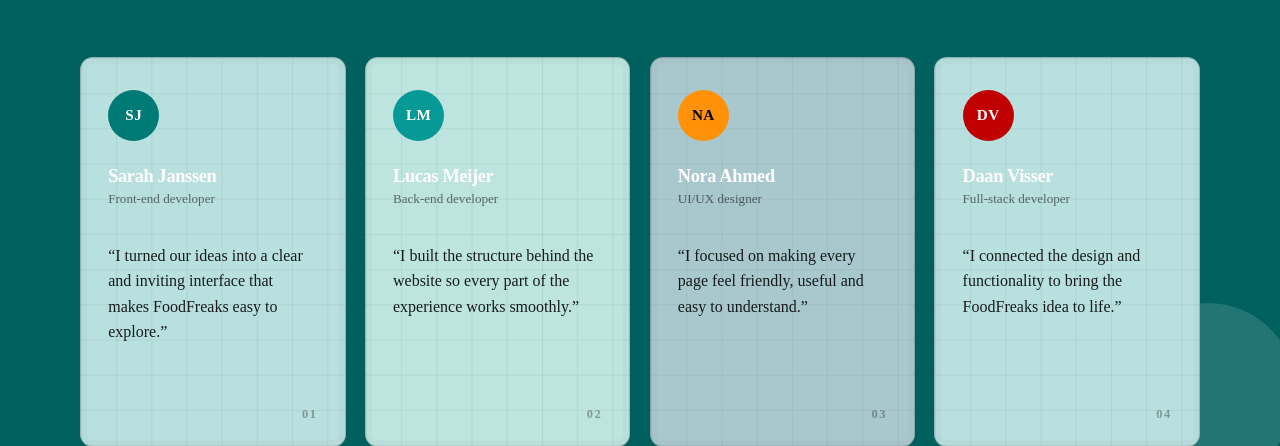
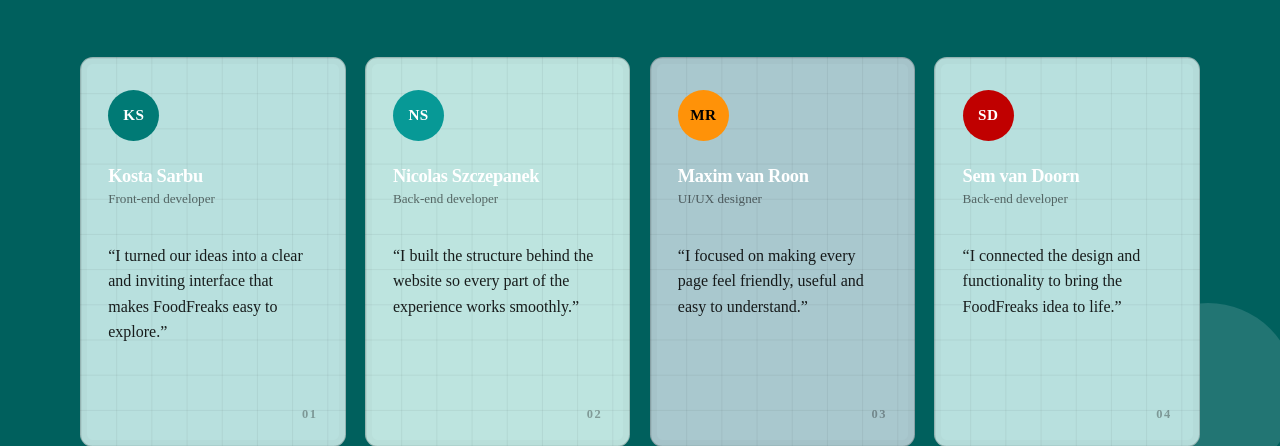
Before and after one commit to Sem-GLR/beroeps_periode_1, a PHP site: page /about in a window 1280 px wide. Shown: the part 568-1014 px from the top of the page. Run offline with PHP 8.4, Linux system fonts and the light colour scheme.

Commit message:
About page had andere front end en back end developer namen en is verandert naar onze namen

```diff
--- a/views/about.view.php
+++ b/views/about.view.php
@@ -37,8 +37,8 @@
     <section class="team-grid" aria-label="Meet the FoodFreaks team">
       <article class="team-card">
         <div class="card-content">
-          <div class="avatar avatar-teal" aria-hidden="true">SJ</div>
-          <h2>Sarah Janssen</h2>
+          <div class="avatar avatar-teal" aria-hidden="true">KS</div>
+          <h2>Kosta Sarbu</h2>
           <p class="role">Front-end developer</p>
           <p class="quote">“I turned our ideas into a clear and inviting interface that makes FoodFreaks easy to explore.”</p>
         </div>
@@ -47,8 +47,8 @@
 
       <article class="team-card">
         <div class="card-content">
-          <div class="avatar avatar-butter" aria-hidden="true">LM</div>
-          <h2>Lucas Meijer</h2>
+          <div class="avatar avatar-butter" aria-hidden="true">NS</div>
+          <h2>Nicolas Szczepanek</h2>
           <p class="role">Back-end developer</p>
           <p class="quote">“I built the structure behind the website so every part of the experience works smoothly.”</p>
         </div>
@@ -57,8 +57,8 @@
 
       <article class="team-card">
         <div class="card-content">
-          <div class="avatar avatar-coral" aria-hidden="true">NA</div>
-          <h2>Nora Ahmed</h2>
+          <div class="avatar avatar-coral" aria-hidden="true">MR</div>
+          <h2>Maxim van Roon</h2>
           <p class="role">UI/UX designer</p>
           <p class="quote">“I focused on making every page feel friendly, useful and easy to understand.”</p>
         </div>
@@ -67,9 +67,9 @@
 
       <article class="team-card">
         <div class="card-content">
-          <div class="avatar avatar-lavender" aria-hidden="true">DV</div>
-          <h2>Daan Visser</h2>
-          <p class="role">Full-stack developer</p>
+          <div class="avatar avatar-lavender" aria-hidden="true">SD</div>
+          <h2>Sem van Doorn</h2>
+          <p class="role">Back-end developer</p>
           <p class="quote">“I connected the design and functionality to bring the FoodFreaks idea to life.”</p>
         </div>
         <div class="card-number">04</div>
```
